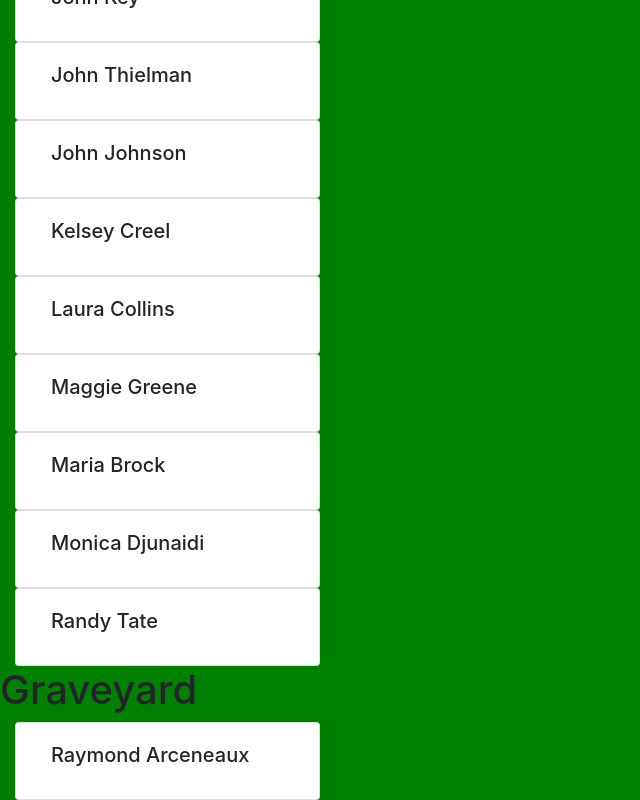
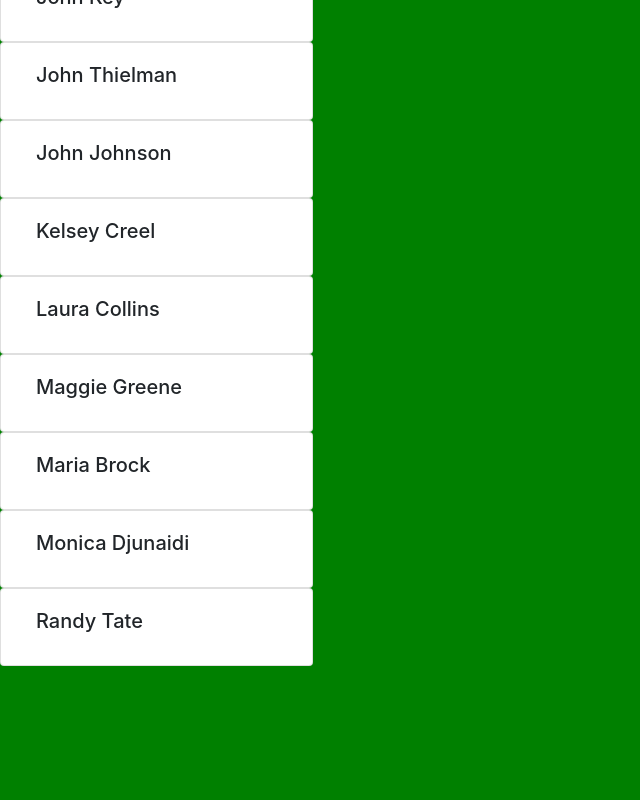
Before and after one commit to gseals/shark-attack, a React (Create React App) app: page / in a window 1280 px wide. Shown: the part 1144-1944 px from the top of the page, without its empty margins (0-640 px from the left). After the commit the page ends 1810 px from the top, so only its background shows below. Built offline with nearby package versions, Linux system fonts and the light colour scheme.

Commit message:
division of page works. refactoring code

```diff
--- a/src/App/App.js
+++ b/src/App/App.js
@@ -19,28 +19,23 @@ class App extends React.Component {
     this.setState({ deadOnes });
   }
 
-  // followTheLight = (id) => {
-  //   studentsData.followTheLight(id);
-  //   const students = studentsData.livingStudents();
-  //   this.setState({ students });
-  //   const number = (Math.floor(Math.random() * array.length));
-  // }
+  followTheLight = (id) => {
+    studentsData.followTheLight(id);
+    const students = studentsData.livingStudents();
+    this.setState({ students });
+    const deadOnes = studentsData.dearlyBeloved();
+    this.setState({ deadOnes });
+    // const number = (Math.floor(Math.random() * array.length));
+  }
 
   render() {
     return (
       <div className="App">
-        <h1>Shark Tank</h1>
-          <button className='btn btn-danger'>SHARK ATTACK</button>
-          <div>
-            <SharkTank className='container' students={this.state.students} />
-          </div>
-          <div>
-            <h1>Graveyard</h1>
-              <div>
-                <Graveyard className='container' deadOnes={this.state.deadOnes} />
-              </div>
-          </div>
-      </div>
+        <div className="row">
+          <SharkTank className='container' students={this.state.students} follow/>
+          <Graveyard className='container' deadOnes={this.state.deadOnes} />
+        </div>
+    </div>
     );
   }
 }
--- a/src/components/Graveyard/Graveyard.js
+++ b/src/components/Graveyard/Graveyard.js
@@ -10,11 +10,11 @@ class Graveyard extends React.Component {
 
   render() {
     const myDeadOnes = this.props.deadOnes;
-    console.log('dead', myDeadOnes);
     const studentCards = myDeadOnes.map((student) => <GraveStone key={student.id} student={student}/>);
 
     return (
       <div className="graveYard col-6">
+        <h1>Graveyard</h1>
         {studentCards}
       </div>
     );
--- a/src/components/LiveStudent/LiveStudent.js
+++ b/src/components/LiveStudent/LiveStudent.js
@@ -5,11 +5,13 @@ import studentShape from '../../helpers/propz/studentShade';
 class LiveStudents extends React.Component {
   static propTypes = {
     student: studentShape.studentShape,
+    followTheLight: PropTypes.func,
   }
 
 
   render() {
     const { student } = this.props;
+    const { followTheLight } = this.props;
 
     return (
       <div className="card col-6">
--- a/src/components/SharkTank/SharkTank.js
+++ b/src/components/SharkTank/SharkTank.js
@@ -14,6 +14,8 @@ class SharkTank extends React.Component {
 
     return (
     <div className="sharkTank col-6">
+              <h1>Shark Tank</h1>
+          <button className='btn btn-danger'>SHARK ATTACK</button>
       <div>{studentCards}</div>
     </div>
     );
```
